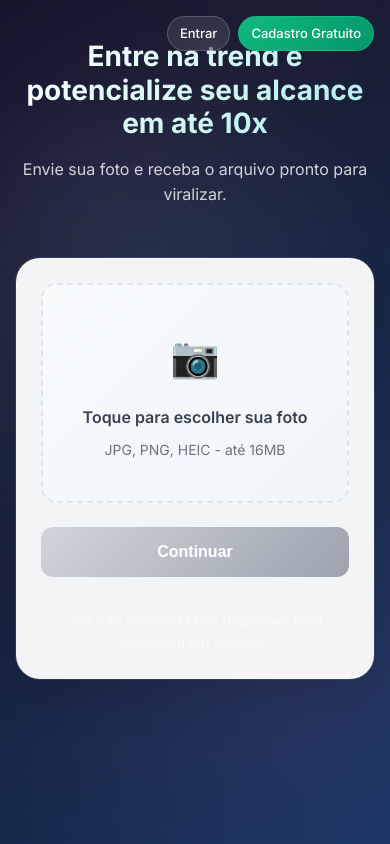
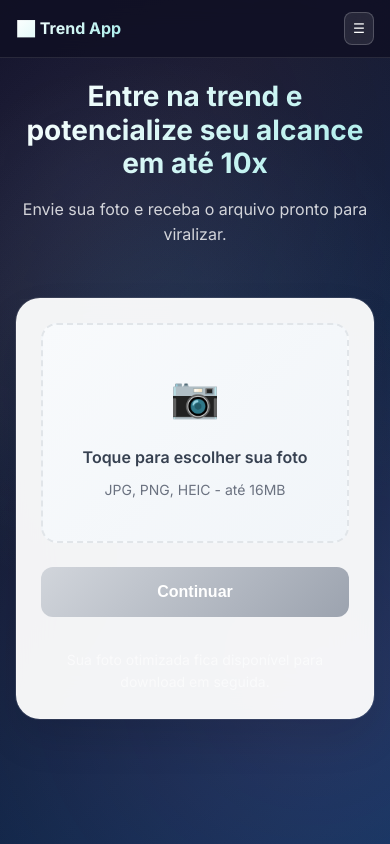
Before and after one commit to musicaslucrativa/trend, a Python web app: template templates/index.html in a window 390 px wide. Run offline with Jinja, Linux system fonts and the light colour scheme; the template is opened without the code that fills it, so the values that code supplies are empty.

Commit message:
feat: navbar responsiva profissional com menu mobile

```diff
--- a/templates/index.html
+++ b/templates/index.html
@@ -37,14 +37,39 @@
             z-index: -1;
         }
 
+        .nav-bar {
+            position: fixed;
+            top: 0;
+            left: 0;
+            right: 0;
+            background: rgba(15, 15, 35, 0.8);
+            backdrop-filter: blur(20px);
+            border-bottom: 1px solid rgba(255, 255, 255, 0.1);
+            padding: 16px 20px;
+            z-index: 1000;
+        }
+
+        .nav-content {
+            max-width: 1200px;
+            margin: 0 auto;
+            display: flex;
+            justify-content: space-between;
+            align-items: center;
+        }
+
+        .nav-brand {
+            font-size: 20px;
+            font-weight: 700;
+            background: linear-gradient(135deg, #fff 0%, #a8edea 100%);
+            -webkit-background-clip: text;
+            -webkit-text-fill-color: transparent;
+            background-clip: text;
+        }
+
         .nav-links {
-            position: fixed;
-            top: 20px;
-            right: 20px;
             display: flex;
             align-items: center;
             gap: 12px;
-            z-index: 1000;
         }
 
         .nav-link {
@@ -58,6 +83,7 @@
             font-weight: 500;
             backdrop-filter: blur(10px);
             transition: all 0.3s ease;
+            white-space: nowrap;
         }
 
         .nav-link:hover {
@@ -84,12 +110,66 @@
             border-radius: 16px;
             font-size: 13px;
             font-weight: 600;
+            white-space: nowrap;
+        }
+
+        .mobile-menu-toggle {
+            display: none;
+            background: rgba(255, 255, 255, 0.1);
+            border: 1px solid rgba(255, 255, 255, 0.2);
+            color: #fff;
+            padding: 8px;
+            border-radius: 8px;
+            cursor: pointer;
+            backdrop-filter: blur(10px);
+        }
+
+        .nav-mobile {
+            display: none;
+            position: absolute;
+            top: 100%;
+            right: 20px;
+            background: rgba(15, 15, 35, 0.95);
+            backdrop-filter: blur(20px);
+            border: 1px solid rgba(255, 255, 255, 0.2);
+            border-radius: 16px;
+            padding: 16px;
+            min-width: 200px;
+            box-shadow: 0 10px 25px rgba(0, 0, 0, 0.3);
+        }
+
+        .nav-mobile.show {
+            display: block;
+            animation: fadeInDown 0.3s ease;
+        }
+
+        .nav-mobile .nav-link {
+            display: block;
+            margin-bottom: 8px;
+            text-align: center;
+        }
+
+        .nav-mobile .user-badge {
+            display: block;
+            text-align: center;
+            margin-bottom: 12px;
+        }
+
+        @keyframes fadeInDown {
+            from {
+                opacity: 0;
+                transform: translateY(-10px);
+            }
+            to {
+                opacity: 1;
+                transform: translateY(0);
+            }
         }
 
         .container {
             max-width: 600px;
             margin: 0 auto;
-            padding: 60px 20px;
+            padding: 100px 20px 60px;
             position: relative;
             z-index: 1;
         }
@@ -315,8 +395,24 @@
 
         /* Responsividade */
         @media (max-width: 768px) {
+            .nav-bar {
+                padding: 12px 16px;
+            }
+
+            .nav-brand {
+                font-size: 18px;
+            }
+
+            .nav-links {
+                display: none;
+            }
+
+            .mobile-menu-toggle {
+                display: block;
+            }
+
             .container {
-                padding: 40px 16px;
+                padding: 80px 16px 40px;
             }
 
             .card {
@@ -326,22 +422,21 @@
             .upload-area {
                 padding: 40px 16px;
             }
-
-            .nav-links {
-                top: 16px;
-                right: 16px;
-                gap: 8px;
-                flex-wrap: wrap;
         }
 
-            .nav-link {
-                padding: 6px 12px;
-                font-size: 13px;
+        @media (max-width: 600px) {
+            .nav-mobile {
+                right: 16px;
+                left: 16px;
+                min-width: auto;
             }
 
-            .user-badge {
-                padding: 4px 8px;
-                font-size: 12px;
+            .nav-content {
+                padding: 0;
+            }
+
+            .nav-brand {
+                font-size: 16px;
             }
         }
 
@@ -365,6 +460,10 @@
     </style>
 </head>
 <body>
+    <nav class="nav-bar">
+        <div class="nav-content">
+            <div class="nav-brand">📈 Trend App</div>
+
             <div class="nav-links">
                 {% if session.get('username') %}
                     <span class="user-badge">{{ session.get('username') }}</span>
@@ -377,6 +476,25 @@
                     <a href="{{ url_for('register') }}" class="nav-link register-btn">Cadastro Gratuito</a>
                 {% endif %}
             </div>
+
+            <button class="mobile-menu-toggle" onclick="toggleMobileMenu()">
+                ☰
+            </button>
+
+            <div class="nav-mobile" id="mobileMenu">
+                {% if session.get('username') %}
+                    <span class="user-badge">{{ session.get('username') }}</span>
+                    {% if session.get('is_admin') %}
+                        <a href="{{ url_for('admin') }}" class="nav-link">Admin</a>
+                    {% endif %}
+                    <a href="{{ url_for('logout') }}" class="nav-link">Sair</a>
+                {% else %}
+                    <a href="{{ url_for('login') }}" class="nav-link">Entrar</a>
+                    <a href="{{ url_for('register') }}" class="nav-link register-btn">Cadastro Gratuito</a>
+                {% endif %}
+            </div>
+        </div>
+    </nav>
 
     <div class="container">
         <div class="header">
@@ -496,6 +614,22 @@
             };
             reader.readAsDataURL(file);
         }
+
+        // Mobile menu toggle
+        function toggleMobileMenu() {
+            const mobileMenu = document.getElementById('mobileMenu');
+            mobileMenu.classList.toggle('show');
+        }
+
+        // Close mobile menu when clicking outside
+        document.addEventListener('click', function(event) {
+            const mobileMenu = document.getElementById('mobileMenu');
+            const toggleButton = document.querySelector('.mobile-menu-toggle');
+
+            if (!mobileMenu.contains(event.target) && !toggleButton.contains(event.target)) {
+                mobileMenu.classList.remove('show');
+            }
+        });
     </script>
 </body>
 </html>
```
Lines whose indentation alone changed are shown as unchanged.
